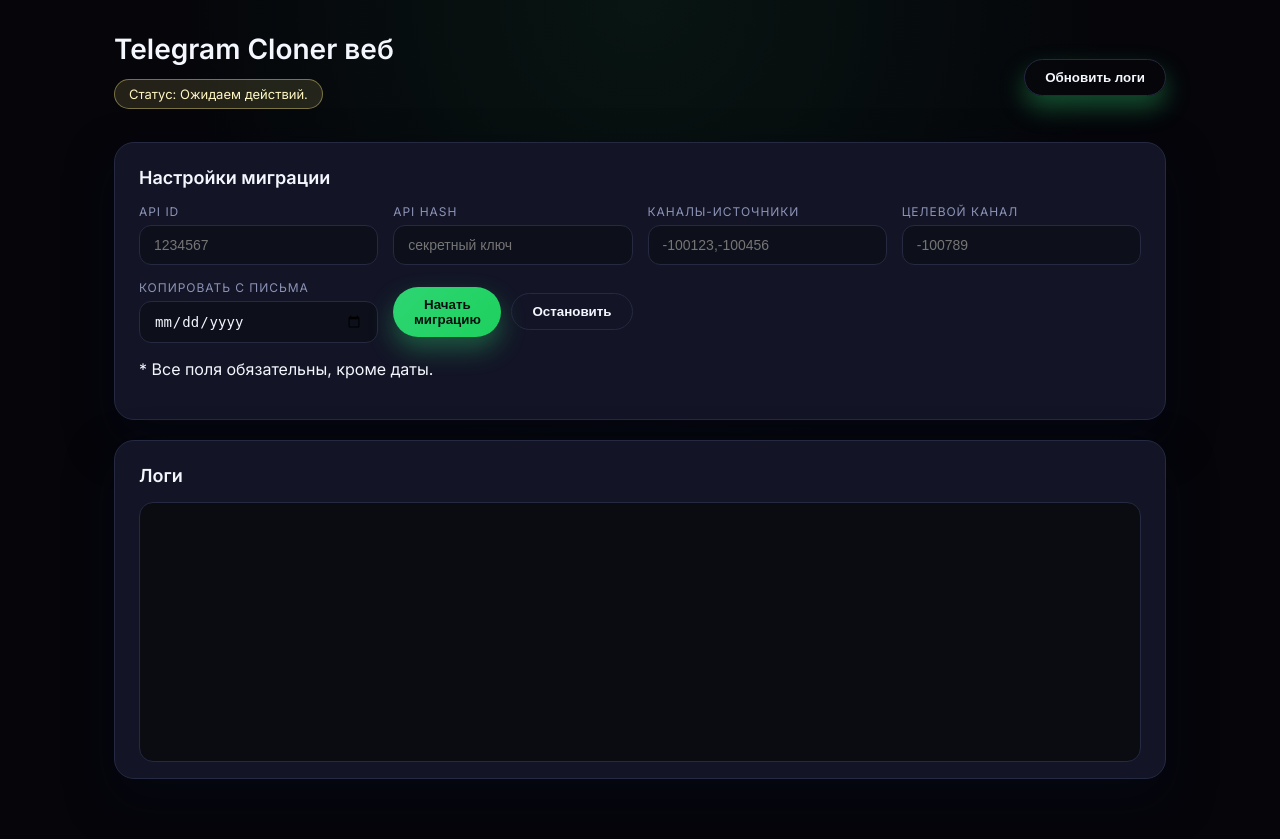
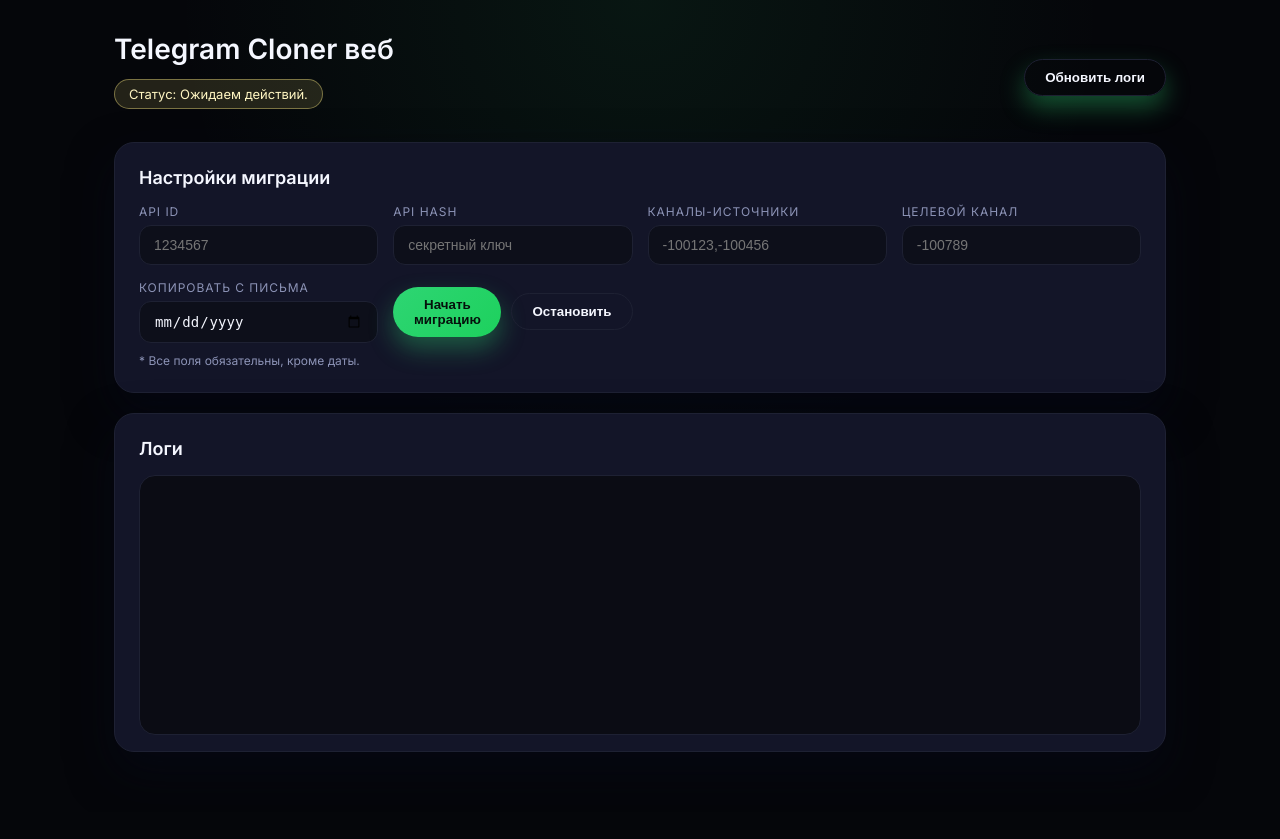
Before and after one commit to tradeain8n/Tele, a Flask app: page / in a window 1280 px wide. After the commit the page ends 752 px from the top, so only its background shows below. Run offline with Flask 3, Linux system fonts and the light colour scheme; data that the repository does not hold is empty.

Commit message:
Update styles.css

```diff
--- a/static/styles.css
+++ b/static/styles.css
@@ -1,14 +1,13 @@
 :root {
-  --bg: #07070d;
-  --panel: #131526;
-  --panel-strong: #1d1f2c;
-  --border: #252941;
+  --bg: #05060a;
+  --panel: #131528;
+  --panel-strong: #1f2233;
+  --border: #1e2133;
   --accent: #2ed573;
-  --error: #ff6b6b;
+  --danger: #ff6b6b;
   --text: #f5f7ff;
   --muted: #8c93b6;
-  --shadow: 0 20px 45px rgba(5, 8, 20, 0.7);
-  --monospace: "JetBrains Mono", "Fira Code", monospace;
+  --shadow: 0 20px 45px rgba(5, 8, 20, 0.75);
 }
 
 * {
@@ -18,14 +17,13 @@
 body {
   margin: 0;
   min-height: 100vh;
-  background: radial-gradient(circle at top, rgba(46, 213, 115, 0.08), transparent 45%),
-    #05050a;
   font-family: "Inter", system-ui, sans-serif;
+  background: radial-gradient(circle at top, rgba(46, 213, 115, 0.08), transparent 45%), var(--bg);
   color: var(--text);
 }
 
 .page {
-  width: min(1100px, 100%);
+  max-width: 1100px;
   margin: 0 auto;
   padding: 32px 24px 60px;
   display: flex;
@@ -37,7 +35,12 @@
   display: flex;
   align-items: center;
   justify-content: space-between;
-  gap: 12px;
+  gap: 16px;
+}
+
+.header-actions {
+  display: flex;
+  gap: 10px;
 }
 
 h1 {
@@ -141,22 +143,27 @@
   color: #fff6c2;
 }
 
+.inline-note {
+  margin: 10px 0 0;
+  font-size: 12px;
+  color: var(--muted);
+}
+
 .logs-panel {
   padding-bottom: 16px;
 }
 
 .logs {
-  background: #0b0c12;
+  background: #0b0c14;
+  border-radius: 16px;
   border: 1px solid var(--border);
-  border-radius: 14px;
   min-height: 260px;
   max-height: 420px;
   overflow-y: auto;
   padding: 12px;
-  font-family: var(--monospace);
+  font-family: "JetBrains Mono", "Fira Code", monospace;
   font-size: 13px;
-  line-height: 1.5;
-  color: #73f0b3;
+  color: #7af4c2;
 }
 
 .log-line {
```
Also changed, not shown: other parts of static/styles.css (+11 -12 lines).
